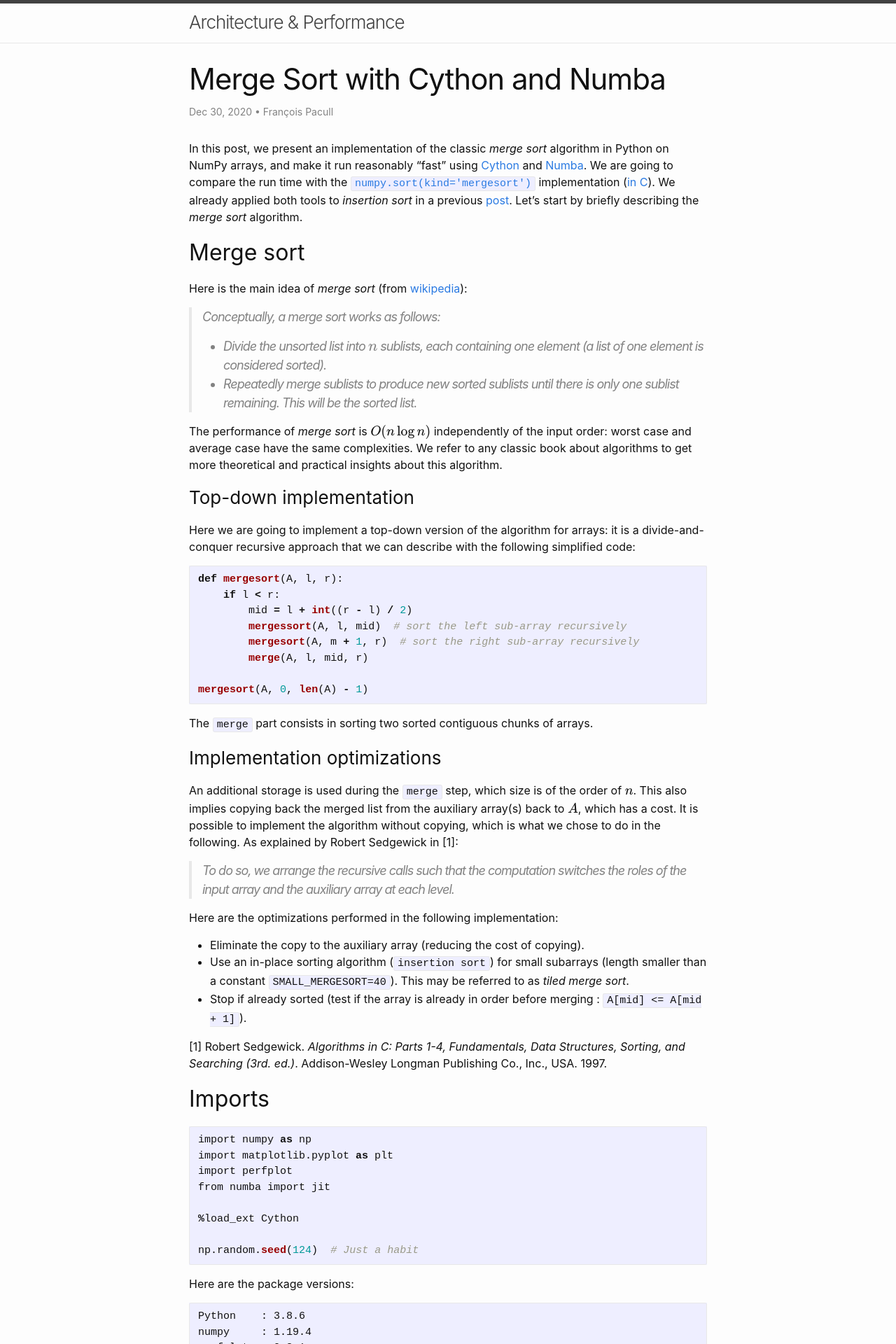
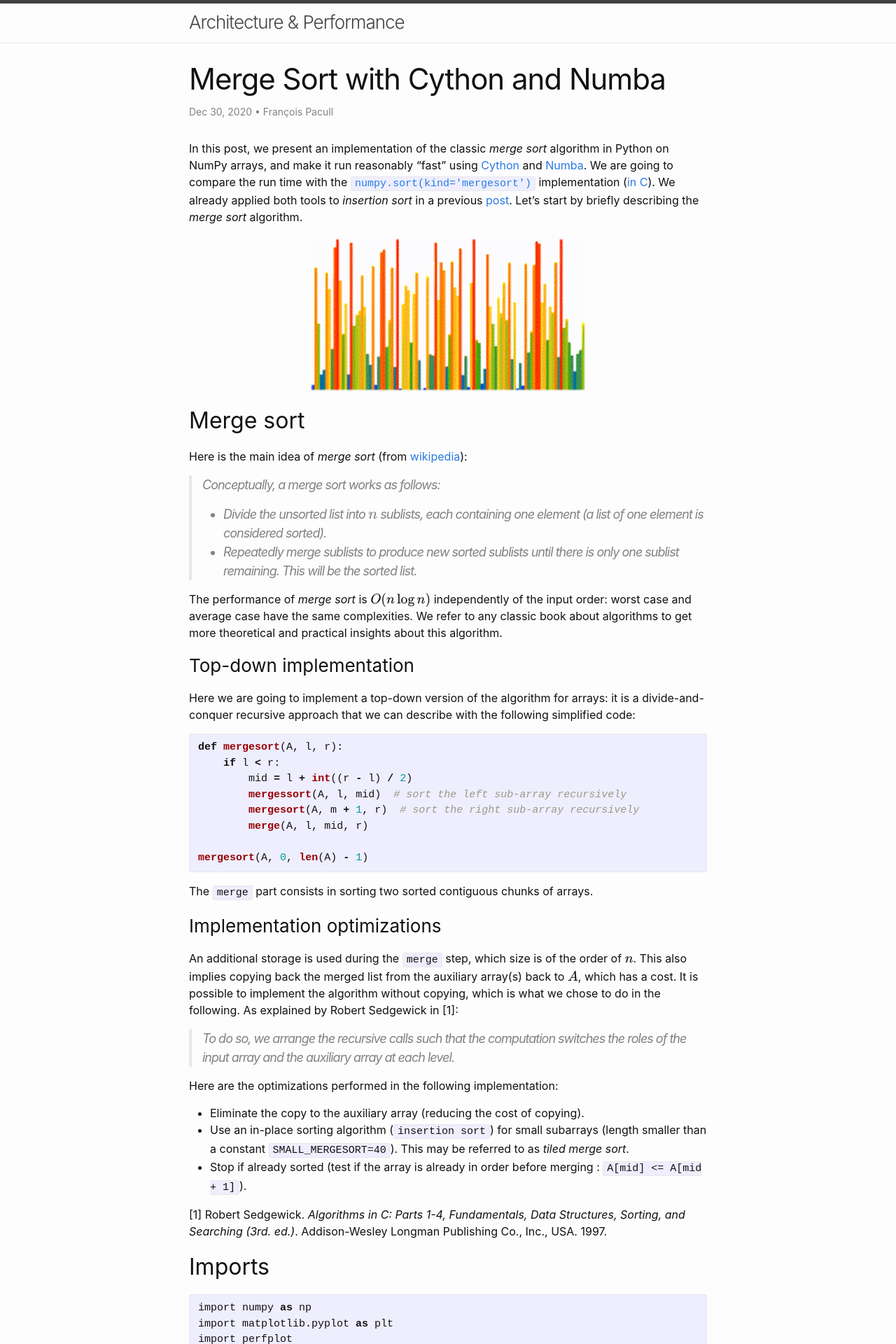
Before and after one commit to aetperf/aetperf.github.io, a Jekyll site: the page built from _posts/2020-12-30-Merge-Sort-with-Cython-and-Numba.md, in a window 1280 px wide. Shown: the top 1920 px of the page at 70% size. Built offline with Jekyll 4.4.1, drawn with Linux system fonts in a browser that asks for light colours; formulas are drawn with MathJax 3; comment, search, counter and statistics services are not loaded.

Commit message:
added an animated gif

```diff
--- a/_posts/2020-12-30-Merge-Sort-with-Cython-and-Numba.md
+++ b/_posts/2020-12-30-Merge-Sort-with-Cython-and-Numba.md
@@ -8,6 +8,10 @@ tags: Python merge sorting Cython Numba
 
 
 In this post, we present an implementation of the classic *merge sort* algorithm in Python on NumPy arrays, and make it run reasonably "fast" using [Cython](https://cython.org/) and [Numba](https://numba.pydata.org/). We are going to compare the run time with the [`numpy.sort(kind='mergesort')`](https://numpy.org/doc/stable/reference/generated/numpy.sort.html) implementation ([in C](https://github.com/numpy/numpy/blob/master/numpy/core/src/npysort/mergesort.c.src)). We already applied both tools to *insertion sort* in a previous [post](https://aetperf.github.io/2020/04/04/Cython-and-Numba-applied-to-simple-algorithm.html). Let's start by briefly describing the *merge sort* algorithm.
+
+<p align="center">
+  <img width="400" src="/img/2020-12-30_01/out.gif" alt="Timings">
+</p>
 
 ## Merge sort
 
```
Also changed, not shown: img/2020-12-30_01/out.gif (added).
